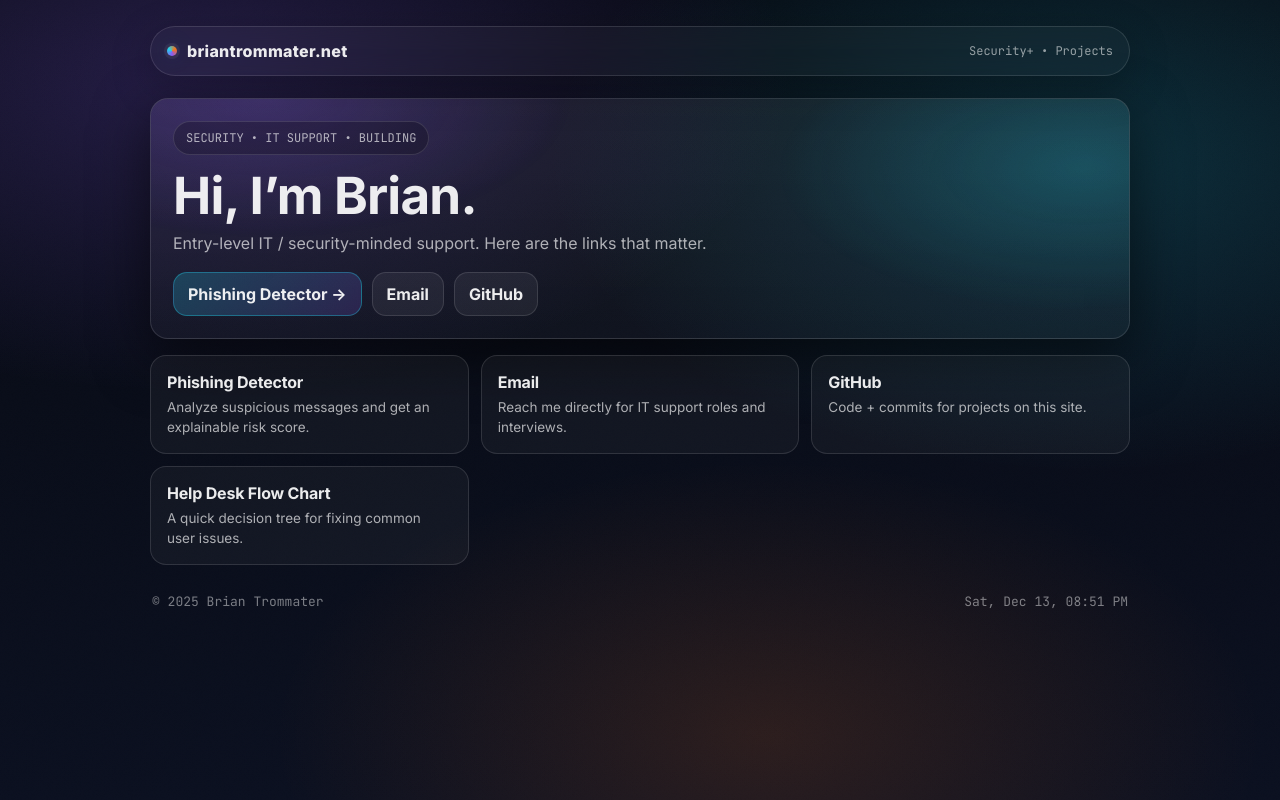
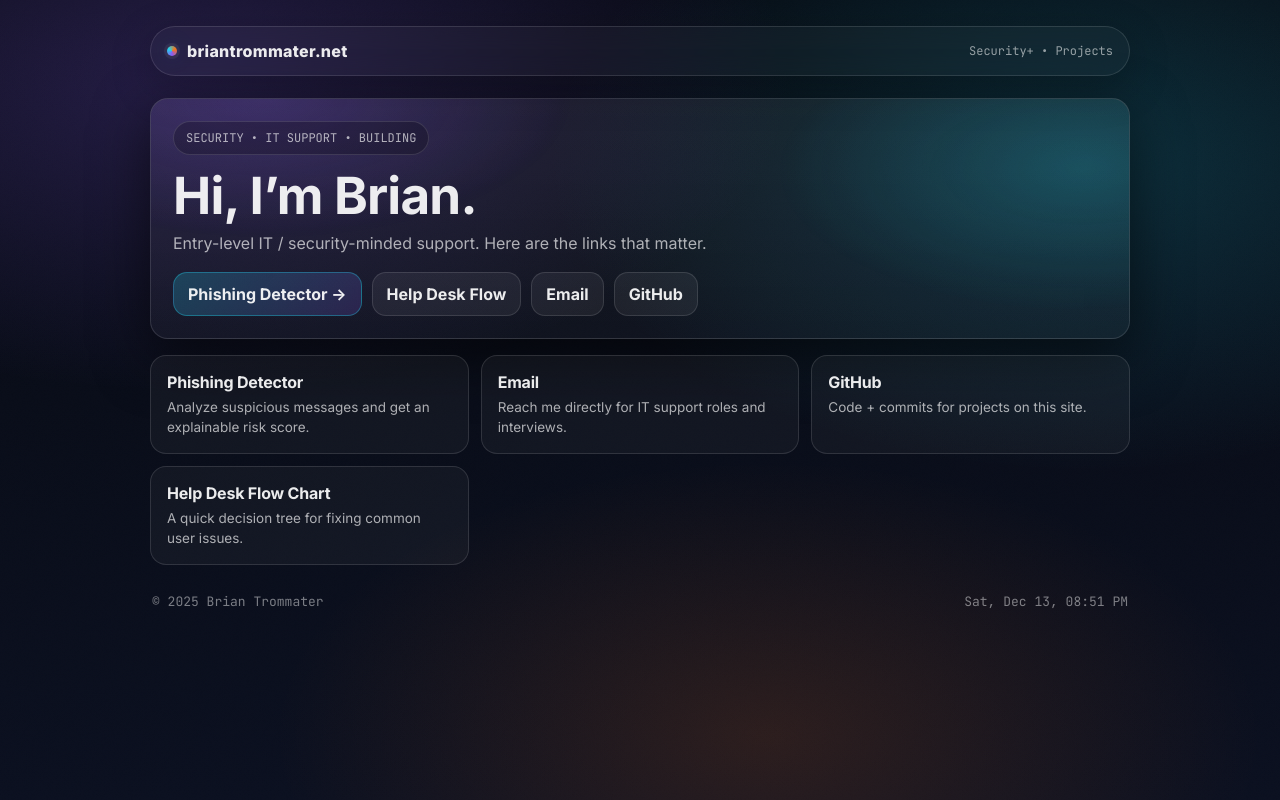
Before and after one commit to briantrommater/briantrommater.github.io, a plain HTML site: page index.html in a window 1280 px wide. Drawn offline with Linux system fonts and the light colour scheme.

Commit message:
Update index.html

```diff
--- a/index.html
+++ b/index.html
@@ -219,6 +219,7 @@
 
       <div class="actions">
         <a class="btn primary" href="/phishing/">Phishing Detector →</a>
+        <a class="btn" href="/helpdesk-flow/">Help Desk Flow</a>
         <a class="btn" href="mailto:briantrommater@gmail.com">Email</a>
         <a class="btn" href="https://github.com/briantrommater" target="_blank" rel="noopener">GitHub</a>
       </div>
```
